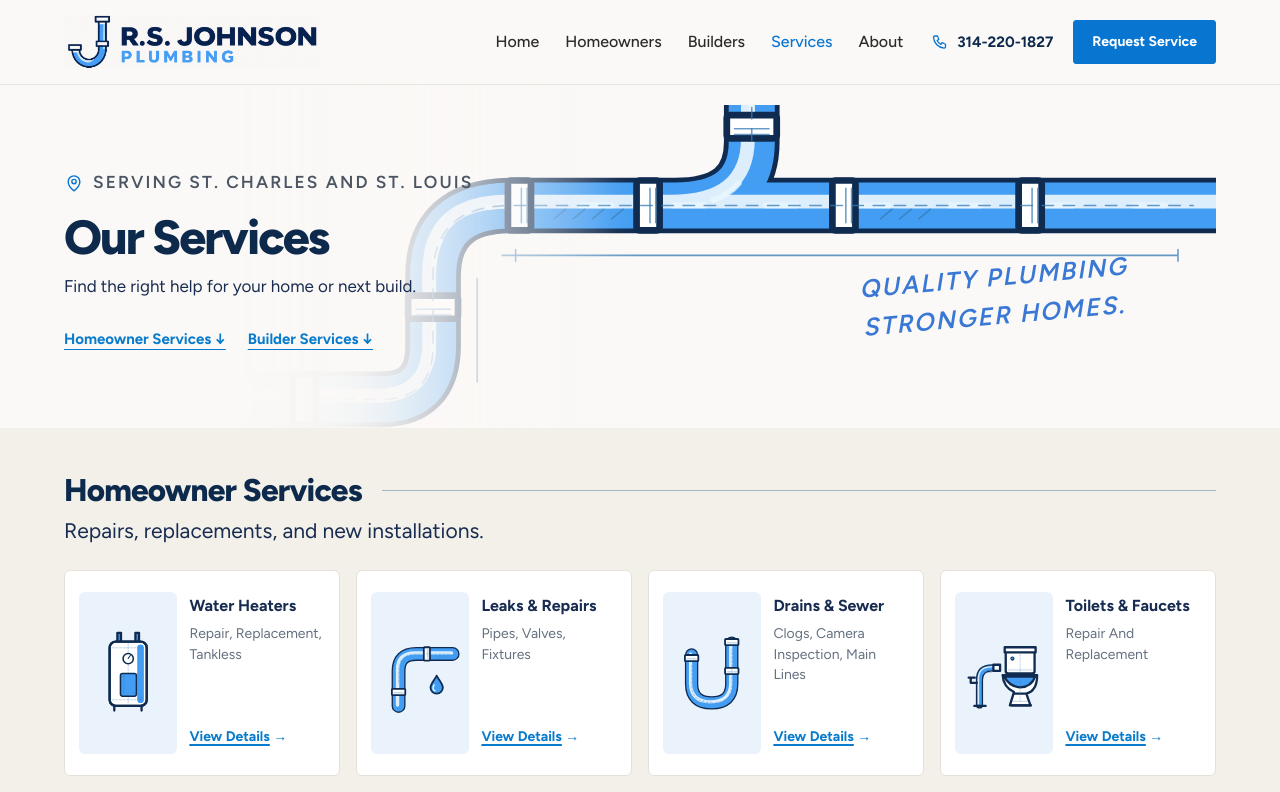
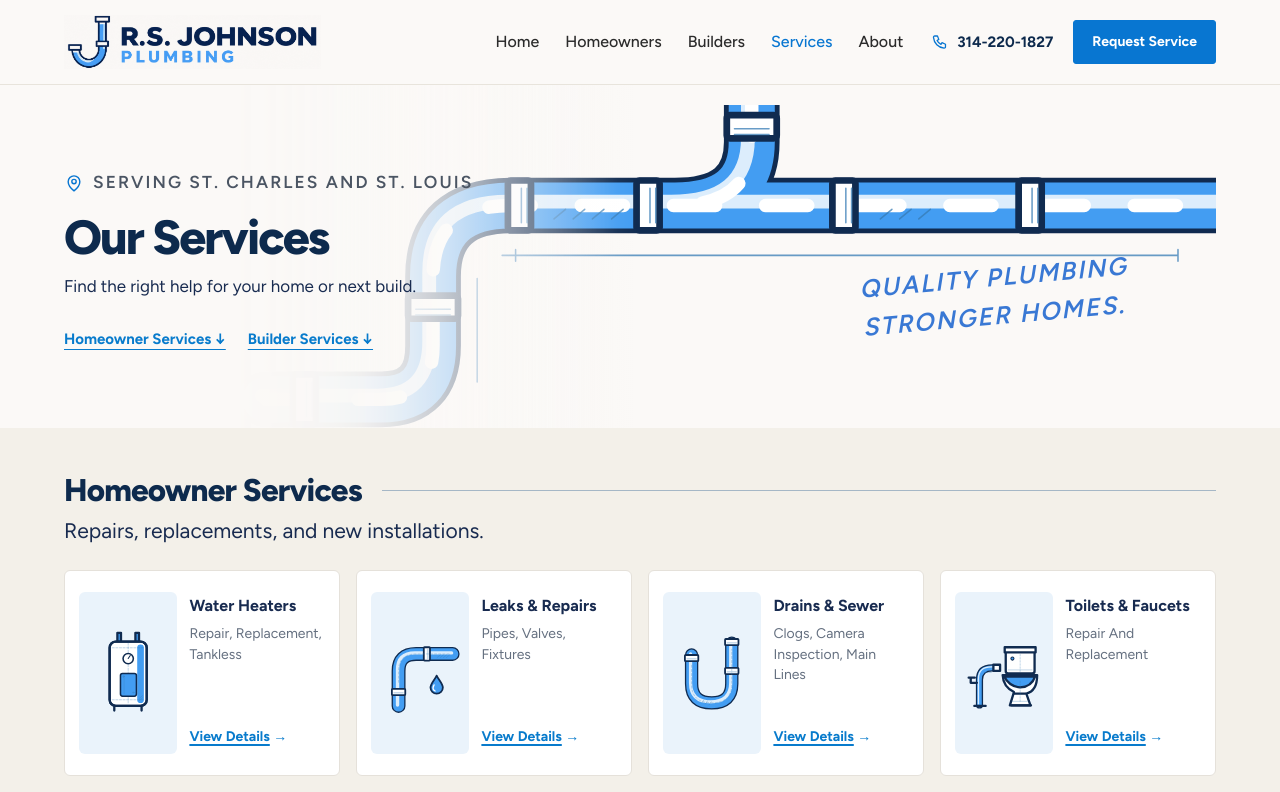
Before and after one commit to rs-johnson-plumbing/website, a Next.js app: page /services in a window 1280 px wide. Shown: the top 792 px of the page. Built offline with nearby package versions, Linux system fonts and the light colour scheme.

Commit message:
Increase pipe flow contrast thickness and speed

```diff
--- a/src/components/concept-two/ui/ServiceSketch.tsx
+++ b/src/components/concept-two/ui/ServiceSketch.tsx
@@ -52,16 +52,16 @@ export function PipeBanner() {
  return <svg viewBox="0 0 520 190" preserveAspectRatio="xMaxYMid slice" fill="none" stroke={navy} strokeWidth="4" strokeLinecap="round" strokeLinejoin="round" aria-hidden="true">
  <Tube d="M25 159H85Q112 159 112 131V95Q112 58 153 58H238Q278 58 278 25V0M238 58H540" width={24}/>
  <style>{`
- .c2-pipe-flow { animation: c2-water-flow 3s linear infinite; }
+ .c2-pipe-flow { animation: c2-water-flow 1.4s linear infinite; }
  @keyframes c2-water-flow { from { stroke-dashoffset: 0; } to { stroke-dashoffset: -48; } }
  @media (prefers-reduced-motion: reduce) { .c2-pipe-flow { animation: none; } }
  `}</style>
- <g stroke="#e9f7ff" strokeWidth="3" opacity=".8">
- <path className="c2-pipe-flow" d="M25 159H85Q112 159 112 131V95Q112 58 153 58H540" strokeDasharray="16 32"/>
- <path className="c2-pipe-flow" d="M278 0V25Q278 58 238 58" strokeDasharray="16 32"/>
+ <g stroke="#ffffff" strokeWidth="7">
+ <path className="c2-pipe-flow" d="M25 159H85Q112 159 112 131V95Q112 58 153 58H540" strokeDasharray="22 26"/>
+ <path className="c2-pipe-flow" d="M278 0V25Q278 58 238 58" strokeDasharray="22 26"/>
  </g>
  {[[45,159,0],[112,111,90],[157,58,0],[224,58,0],[278,17,90],[326,58,0],[423,58,0]].map(([x,y,turn])=><Joint key={x+"-"+y} x={x} y={y} turn={turn}/>)}
- <Detail><path d="M32 159H85Q112 159 112 131V95Q112 58 153 58H508M278 7V26" strokeDasharray="6 5"/><path d="M148 84H500M135 96V150M155 81V87M500 81V87"/>{[175,185,195,205,345,355,365].map(x=><path key={x} d={`M${x} 65l6-5`}/>)}</Detail>
+ <Detail><path d="M148 84H500M135 96V150M155 81V87M500 81V87"/>{[175,185,195,205,345,355,365].map(x=><path key={x} d={`M${x} 65l6-5`}/>)}</Detail>
  <g fill="#3978d4" stroke="none" fontSize="13" fontWeight="600" fontStyle="italic" letterSpacing="1" transform="rotate(-5 335 111)"><text x="335" y="106">QUALITY PLUMBING</text><text x="335" y="126">STRONGER HOMES.</text></g>
  </svg>;
 }
```
